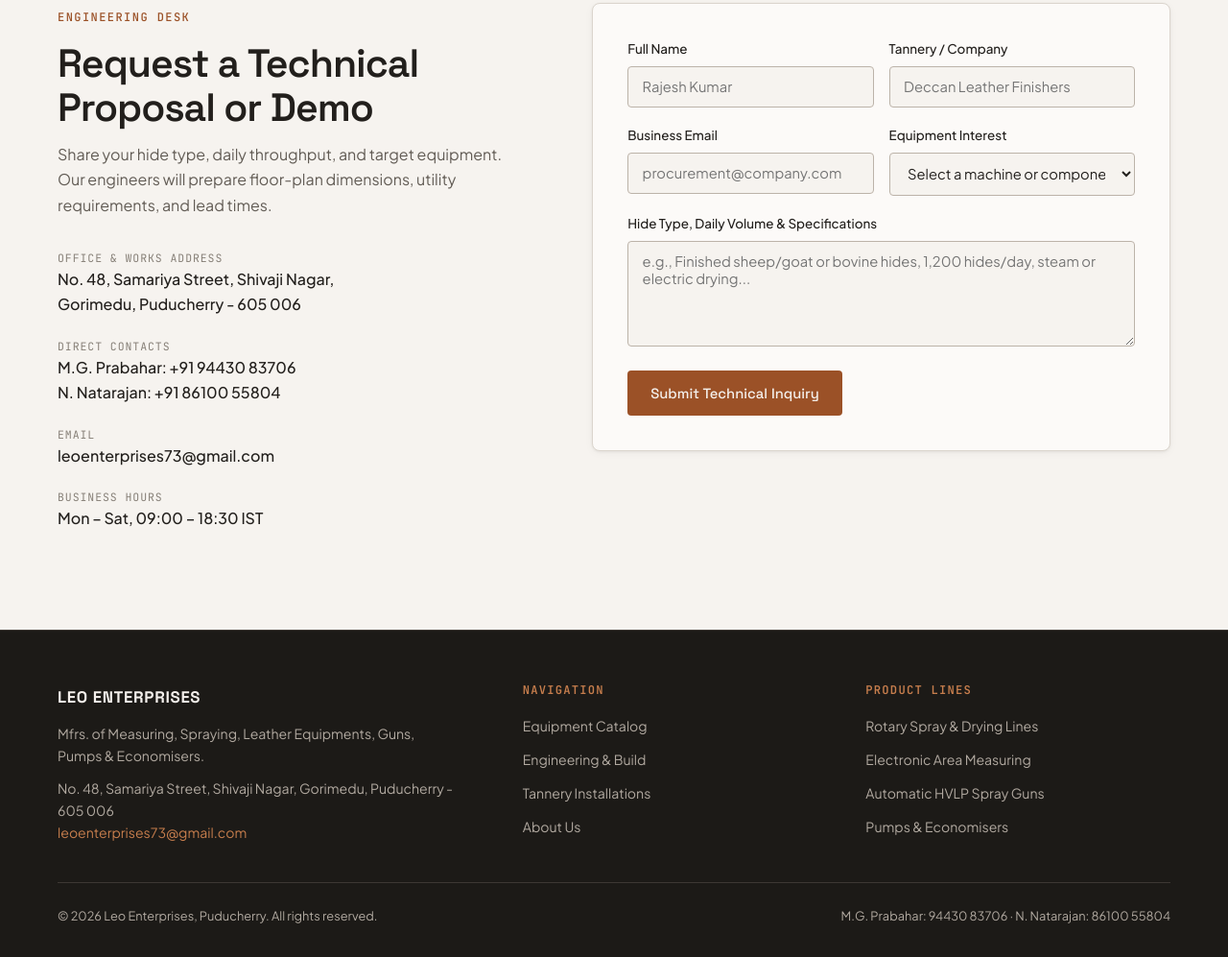
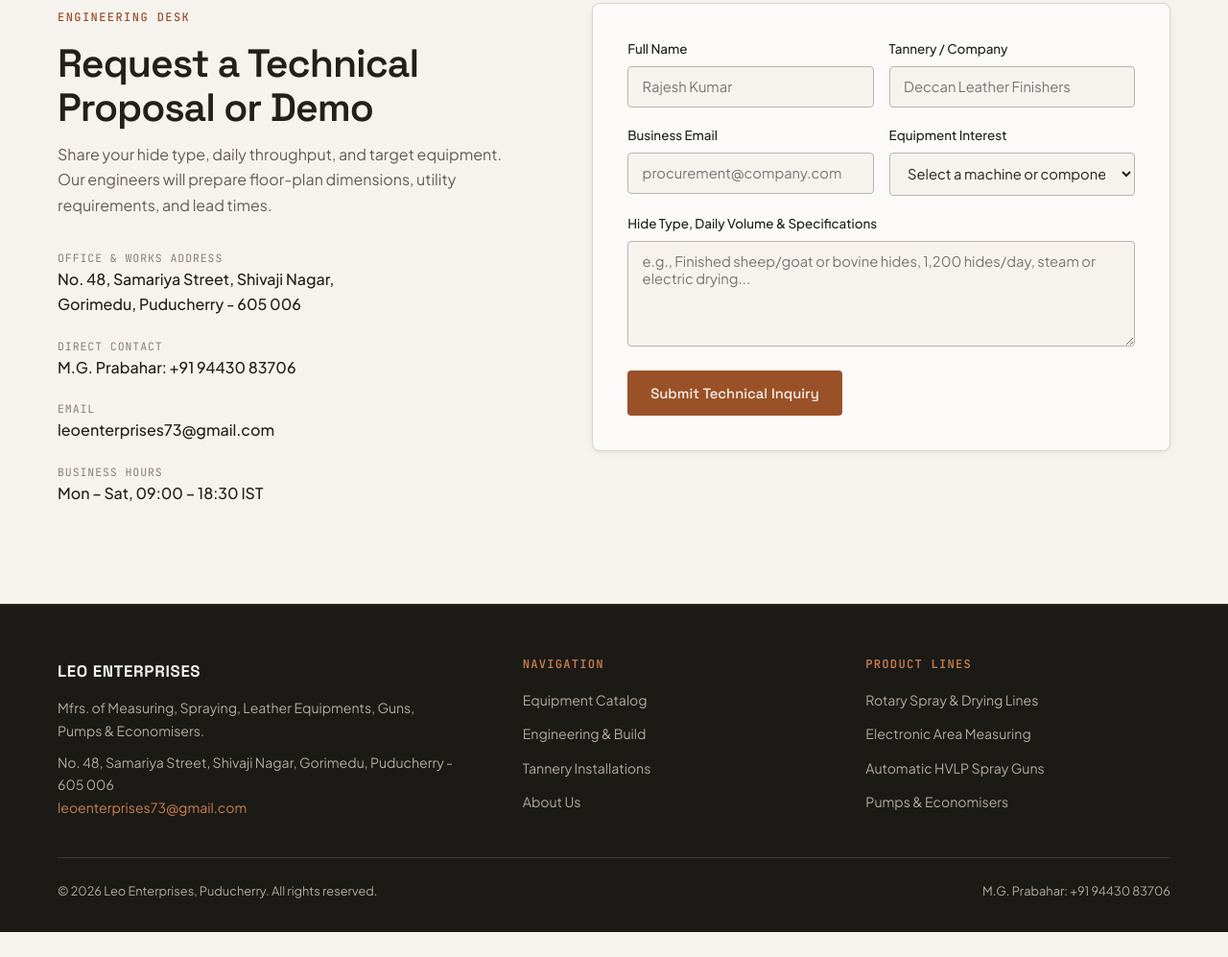
Before and after one commit to vzubin/leo-enterprises, a plain HTML site: page index.html in a window 1280 px wide. Shown: the part 5016-6013 px from the top of the page at 96% size. After the commit the page ends 5987 px from the top, so only its background shows below. Drawn offline with Linux system fonts and the light colour scheme.

Commit message:
Remove N. Natarajan contact details

```diff
--- a/index.html
+++ b/index.html
@@ -614,10 +614,9 @@
               </span>
             </div>
             <div>
-              <span class="contact-item-label">Direct Contacts</span>
+              <span class="contact-item-label">Direct Contact</span>
               <span class="contact-item-val">
-                M.G. Prabahar: <a href="tel:+919443083706">+91 94430 83706</a><br />
-                N. Natarajan: <a href="tel:+918610055804">+91 86100 55804</a>
+                M.G. Prabahar: <a href="tel:+919443083706">+91 94430 83706</a>
               </span>
             </div>
             <div>
@@ -793,7 +792,7 @@
 
       <div class="footer-bottom">
         <span>&copy; 2026 Leo Enterprises, Puducherry. All rights reserved.</span>
-        <span>M.G. Prabahar: 94430 83706 &middot; N. Natarajan: 86100 55804</span>
+        <span>M.G. Prabahar: +91 94430 83706</span>
       </div>
     </div>
   </footer>
```
